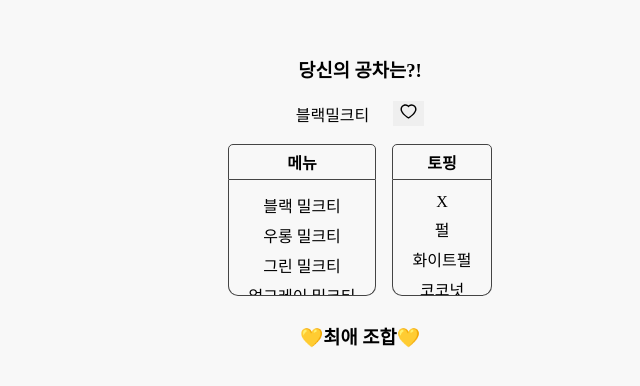
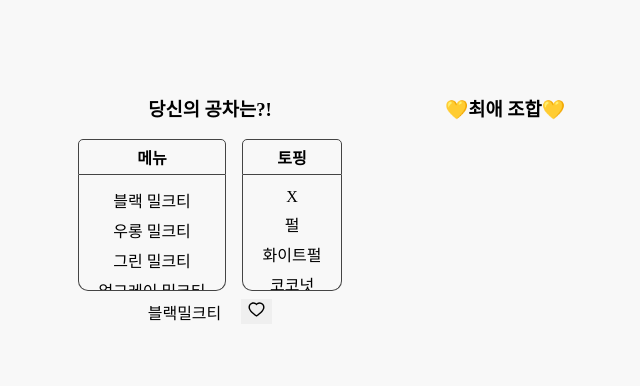
Before and after one commit to uoayop/Please-Gongcha-Tomorrow, a React (Create React App) app: page / in a window 1280 px wide. Shown: the part 198-584 px from the top of the page, without its empty margins (280-920 px from the left). Built offline with nearby package versions, Linux system fonts and the light colour scheme; a web font is replaced by a local one.

Commit message:
[edit] layout edited

```diff
--- a/src/Gongcha.js
+++ b/src/Gongcha.js
@@ -40,17 +40,25 @@ function Gongcha() {
 
   return (
     <div>
-      <h3>당신의 공차는?!</h3>
-      <span>{name}</span>
-      <span> {topping === "" ? "" : "+ " + topping}</span>
-
-      <button onClick={CreateRecipe}>
-        <AiOutlineHeart size="19"/>
-      </button>
-      <br />
-      <br />
-      <Menus ChangeDrink={ChangeDrink} />
-      <RecipeList recipes={Recipes} onRemove={RemoveRecipe} />
+      <div className="content-wrapper">
+        <div className="selector">
+          <h3>당신의 공차는?!</h3>
+          <Menus ChangeDrink={ChangeDrink} />
+          <span>
+            {name}
+            {topping === "" ? "" : "+ " + topping}
+            <button onClick={CreateRecipe}>
+              <AiOutlineHeart size="19" />
+            </button>
+          </span>
+        </div>
+        <div className="recipes">
+          <h3>💛최애 조합💛</h3>
+          <div className="recipeList">
+            <RecipeList recipes={Recipes} onRemove={RemoveRecipe} />
+          </div>
+        </div>
+      </div>
     </div>
   );
 }
--- a/src/recipeList.js
+++ b/src/recipeList.js
@@ -16,7 +16,6 @@ function Recipe({ recipe, onRemove }) {
 function recipeList({ recipes, onRemove }) {
   return (
     <>
-      <h3>💛최애 조합💛</h3>
       {recipes.map((recipe, index) => (
         <Recipe recipe={recipe} key={recipe.id} onRemove={onRemove} />
       ))}
--- a/src/style/App.css
+++ b/src/style/App.css
@@ -18,3 +18,18 @@ button{
   margin-left: 20px;
   border: none;
 }
+
+.content-wrapper{
+  display: flex;
+  flex-direction: row;
+}
+
+.recipes{
+  min-width: 290px;
+  margin-left: 10px;
+}
+
+.recipeList{
+  height: 190px;
+  overflow: scroll;
+}
```
